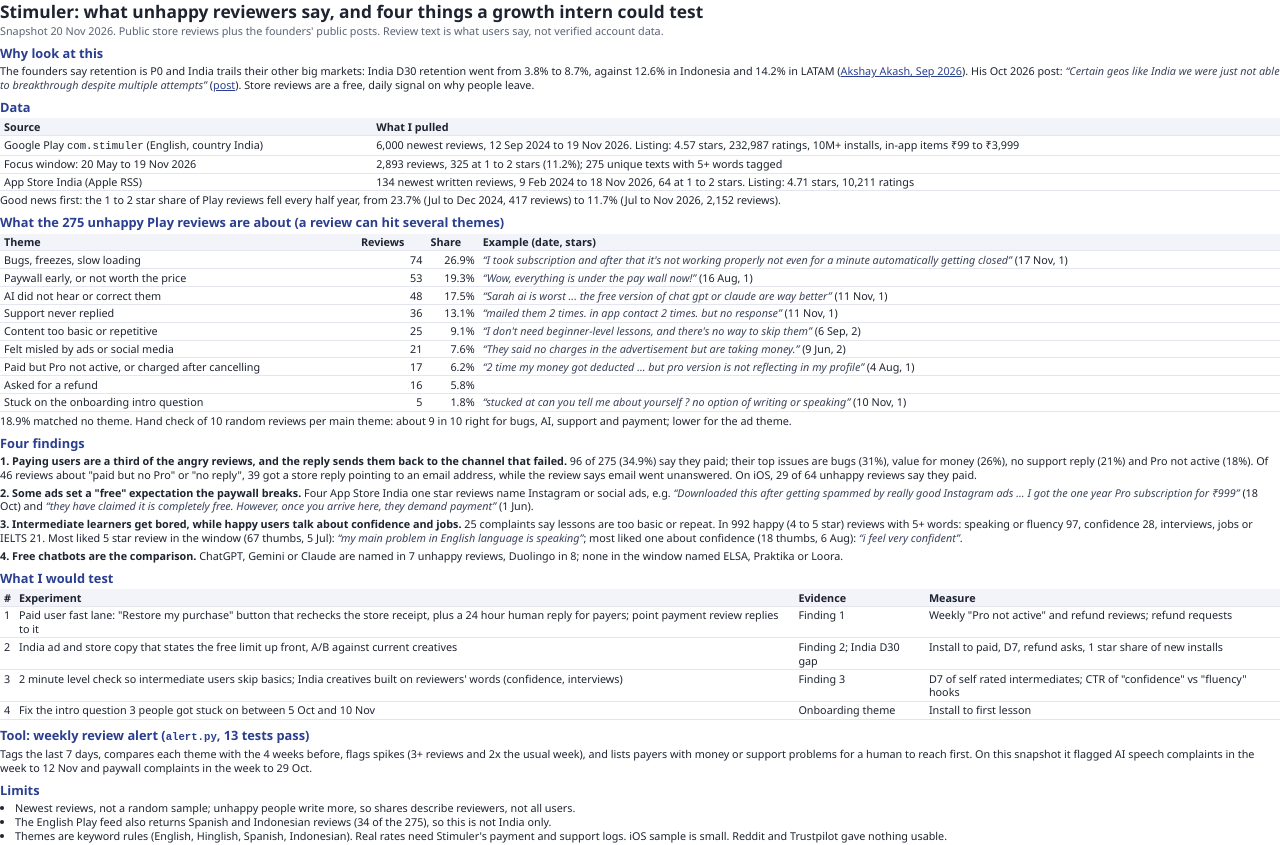
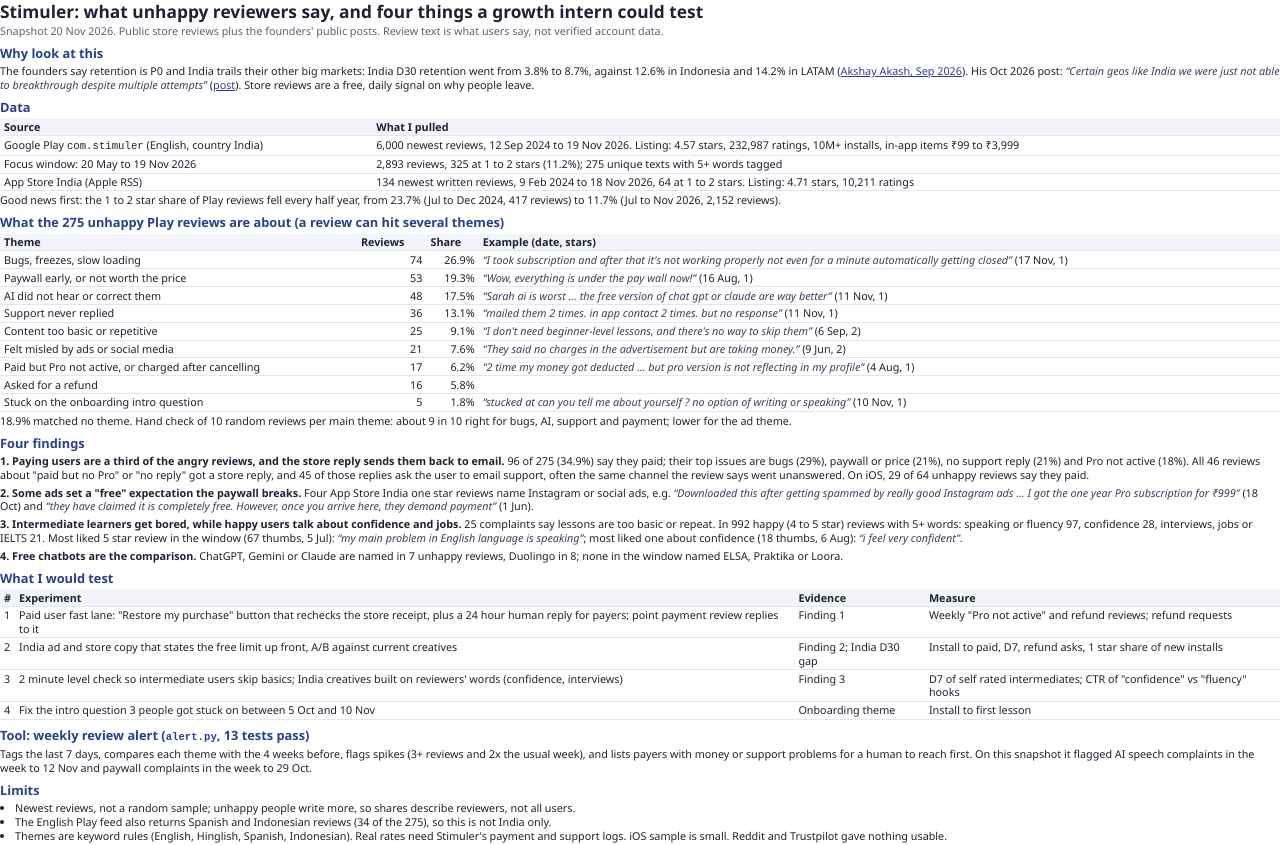
Before and after one commit to techi101/stimuler-proof, a plain HTML site: page REPORT.html in a window 1280 px wide. Drawn offline with Linux system fonts and the light colour scheme.

Commit message:
Correct payer reply counts in report and update follow-up draft
Co-Authored-By: Claude Opus 5.5 <noreply@anthropic.com>

```diff
--- a/REPORT.html
+++ b/REPORT.html
@@ -36,7 +36,7 @@ p { margin: 2px 0 4px; } ul { margin: 2px 0; padding-left: 15px; } a { color: #2
 <p>18.9% matched no theme. Hand check of 10 random reviews per main theme: about 9 in 10 right for bugs, AI, support and payment; lower for the ad theme.</p>
 
 <h2>Four findings</h2>
-<p><b>1. Paying users are a third of the angry reviews, and the reply sends them back to the channel that failed.</b> 96 of 275 (34.9%) say they paid; their top issues are bugs (31%), value for money (26%), no support reply (21%) and Pro not active (18%). Of 46 reviews about "paid but no Pro" or "no reply", 39 got a store reply pointing to an email address, while the review says email went unanswered. On iOS, 29 of 64 unhappy reviews say they paid.</p>
+<p><b>1. Paying users are a third of the angry reviews, and the store reply sends them back to email.</b> 96 of 275 (34.9%) say they paid; their top issues are bugs (29%), paywall or price (21%), no support reply (21%) and Pro not active (18%). All 46 reviews about "paid but no Pro" or "no reply" got a store reply, and 45 of those replies ask the user to email support, often the same channel the review says went unanswered. On iOS, 29 of 64 unhappy reviews say they paid.</p>
 <p><b>2. Some ads set a "free" expectation the paywall breaks.</b> Four App Store India one star reviews name Instagram or social ads, e.g. <q>Downloaded this after getting spammed by really good Instagram ads ... I got the one year Pro subscription for ₹999</q> (18 Oct) and <q>they have claimed it is completely free. However, once you arrive here, they demand payment</q> (1 Jun).</p>
 <p><b>3. Intermediate learners get bored, while happy users talk about confidence and jobs.</b> 25 complaints say lessons are too basic or repeat. In 992 happy (4 to 5 star) reviews with 5+ words: speaking or fluency 97, confidence 28, interviews, jobs or IELTS 21. Most liked 5 star review in the window (67 thumbs, 5 Jul): <q>my main problem in English language is speaking</q>; most liked one about confidence (18 thumbs, 6 Aug): <q>i feel very confident</q>.</p>
 <p><b>4. Free chatbots are the comparison.</b> ChatGPT, Gemini or Claude are named in 7 unhappy reviews, Duolingo in 8; none in the window named ELSA, Praktika or Loora.</p>
```
Also changed, not shown: 2 other files.
